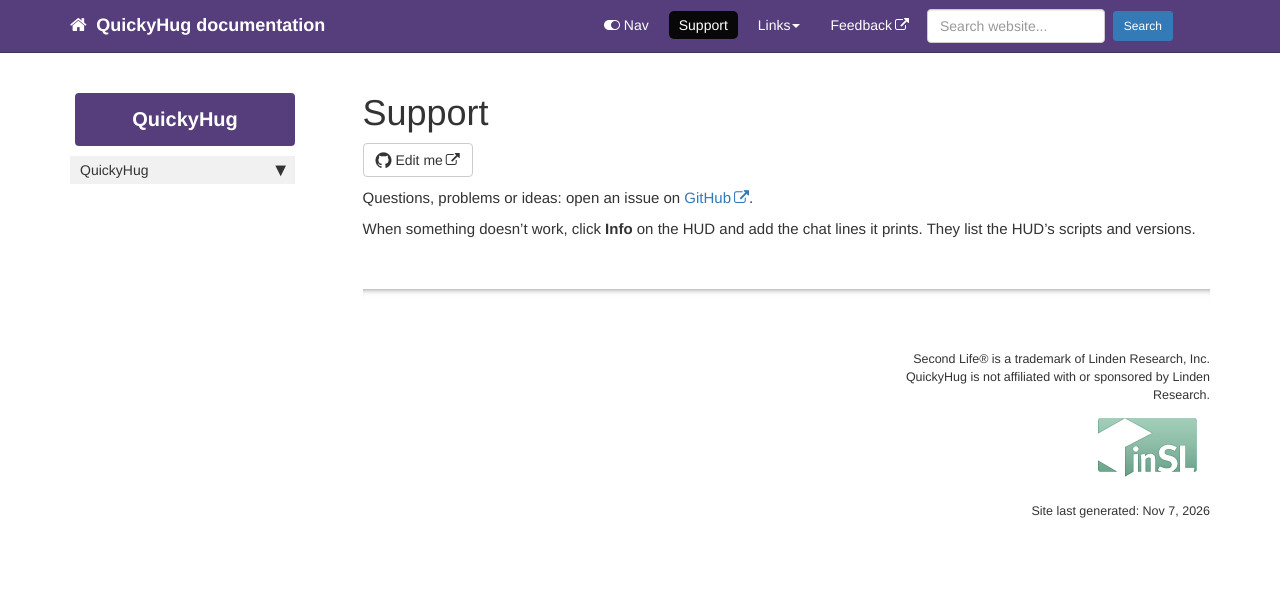
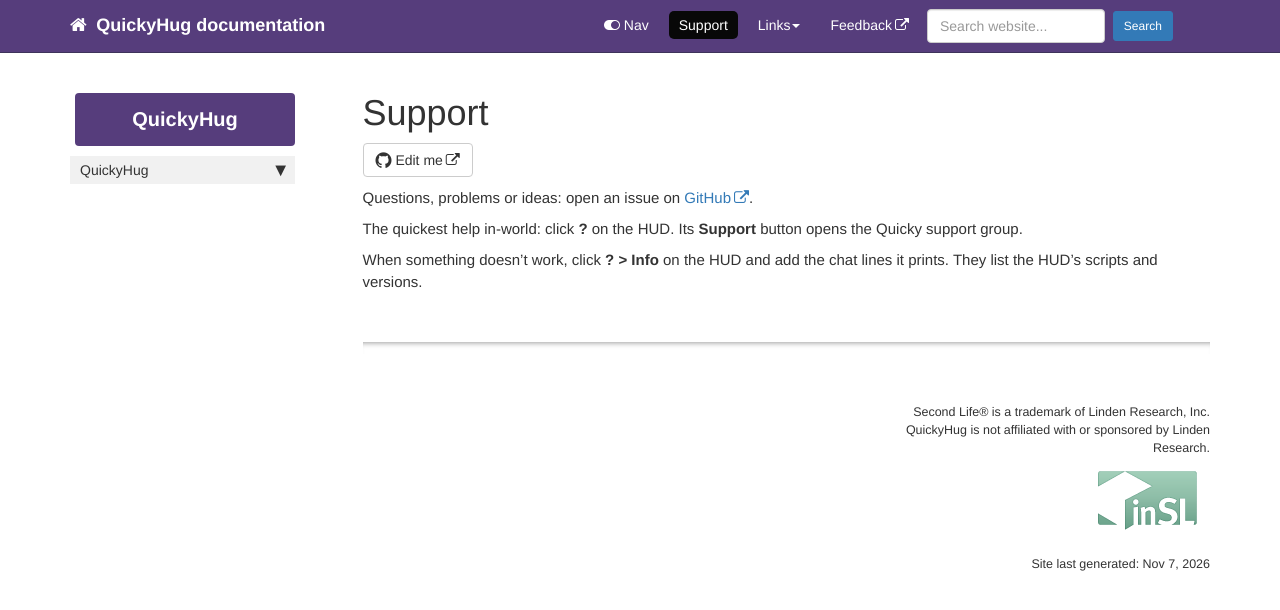
Before and after one commit to QuickyProducts/QuickyHug-docs, a Jekyll site: the page built from pages/home/support.md, in a window 1280 px wide. Shown: the top 610 px of the page. Built offline with Jekyll 4.4.1, drawn with Linux system fonts in a browser that asks for light colours; nearby versions of some CDN libraries; comment, search, counter and statistics services are not loaded.

Commit message:
Help dialog replaces Info
The ? on the HUD and the Help buttons open a help dialog with Manual,
Marketplace, Support and Info (versions), as in QuickyHUD.

Co-Authored-By: Claude Opus 5.5 <noreply@anthropic.com>

```diff
--- a/pages/home/support.md
+++ b/pages/home/support.md
@@ -7,6 +7,8 @@ toc: false
 
 Questions, problems or ideas: open an issue on [GitHub](https://github.com/QuickyProducts/QuickyHug-docs/issues).
 
-When something doesn't work, click **Info** on the HUD and add the chat lines it prints. They list the HUD's scripts and versions.
+The quickest help in-world: click **?** on the HUD. Its **Support** button opens the Quicky support group.
+
+When something doesn't work, click **? > Info** on the HUD and add the chat lines it prints. They list the HUD's scripts and versions.
 
 <!-- TODO: in-world contact / group -->
```
Also changed, not shown: pages/qh/quickyhug-manual.md (+17 -4 lines), pages/qh/quickyhug-poses.md (+1 -1 lines), pages/qh/quickyhug-viewer-settings.md (+1 -1 lines).
